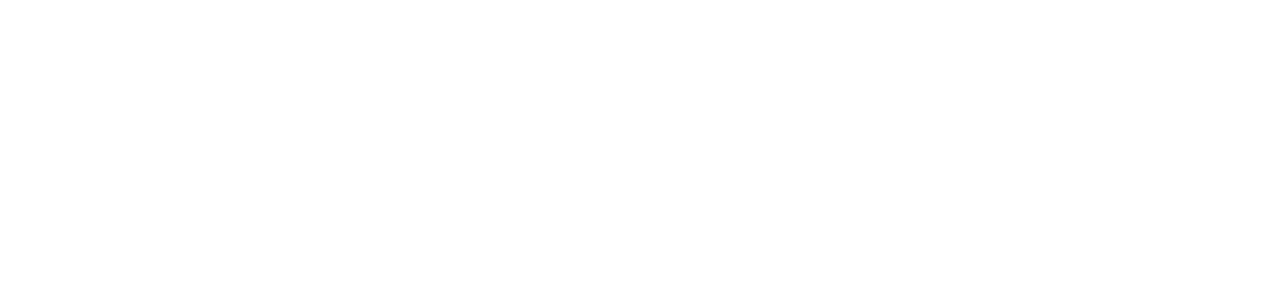
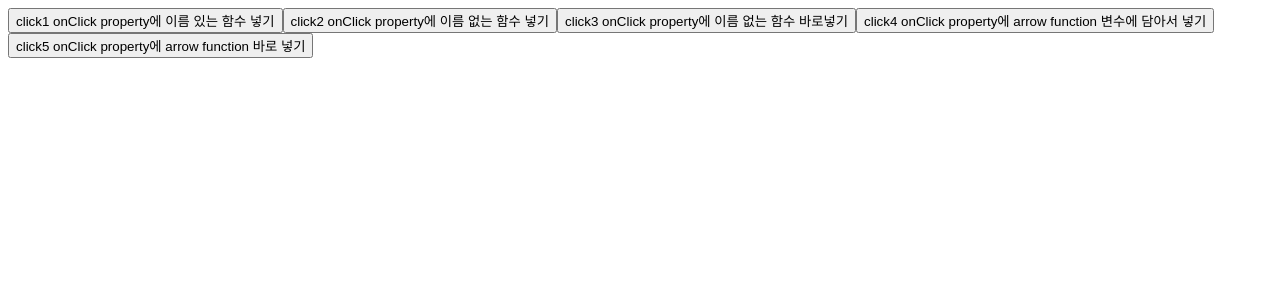
Before and after one commit to hagop5989/react20240509, a React (Vite) app: page / in a window 1280 px wide. Shown: the top 300 px of the page. Built offline with nearby package versions, Linux system fonts and the light colour scheme.

Commit message:
20240510 react 문법공부, onClick property 와 함수 사용  연습완료 (학원)

```diff
--- a/src/App.jsx
+++ b/src/App.jsx
@@ -1,7 +1,41 @@
 import React from "react";
 
 function App(props) {
-  return <div></div>;
+  function click1() {
+    console.log("click1");
+  }
+  const arrow = () => {
+    console.log("arrow");
+  };
+  const a = function () {
+    console.log("이름없음");
+  };
+
+  return (
+    <div>
+      <button onClick={click1}>
+        click1 onClick property에 이름 있는 함수 넣기
+      </button>
+      <button onClick={a}>click2 onClick property에 이름 없는 함수 넣기</button>
+      <button
+        onClick={function () {
+          console.log("이름없는 함수 바로 넣기");
+        }}
+      >
+        click3 onClick property에 이름 없는 함수 바로넣기
+      </button>
+      <button onClick={arrow}>
+        click4 onClick property에 arrow function 변수에 담아서 넣기
+      </button>
+      <button
+        onClick={() => {
+          console.log("arrow 바로 넣기");
+        }}
+      >
+        click5 onClick property에 arrow function 바로 넣기
+      </button>
+    </div>
+  );
 }
 
 export default App;
```
